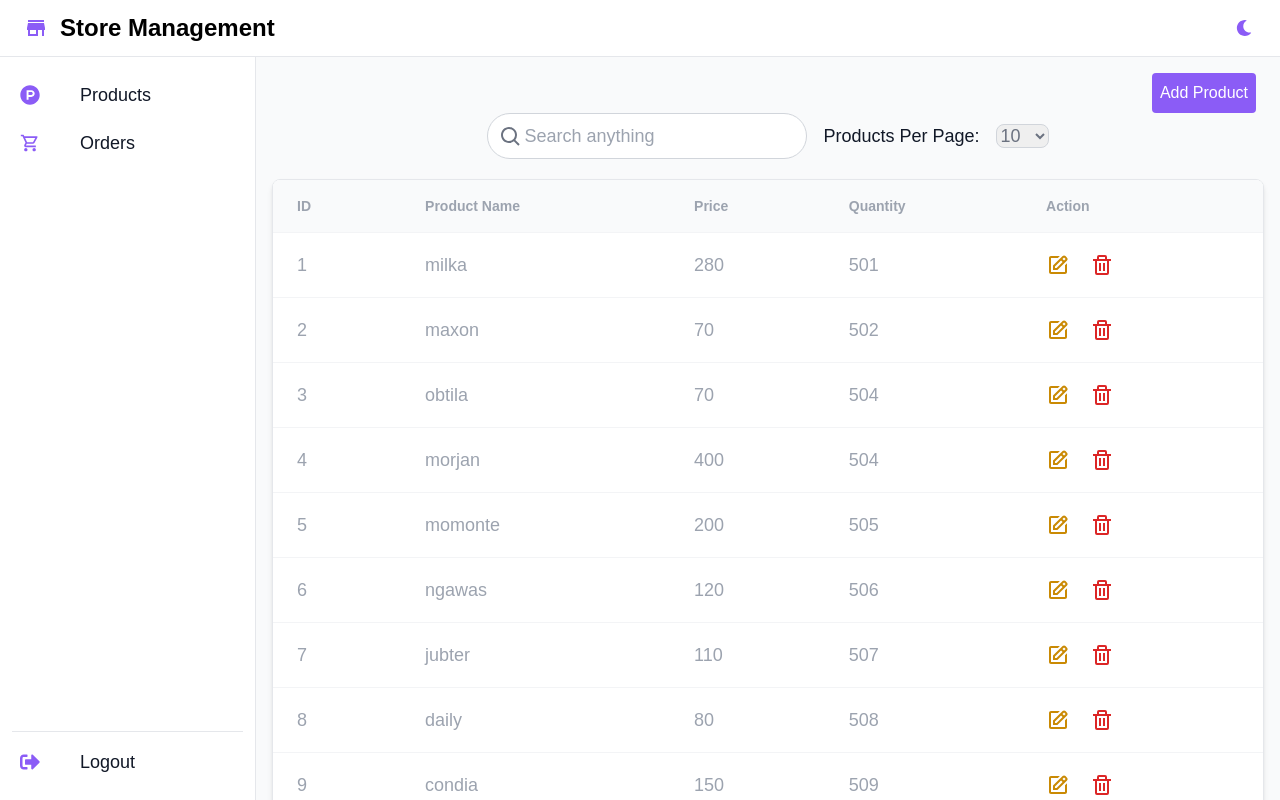
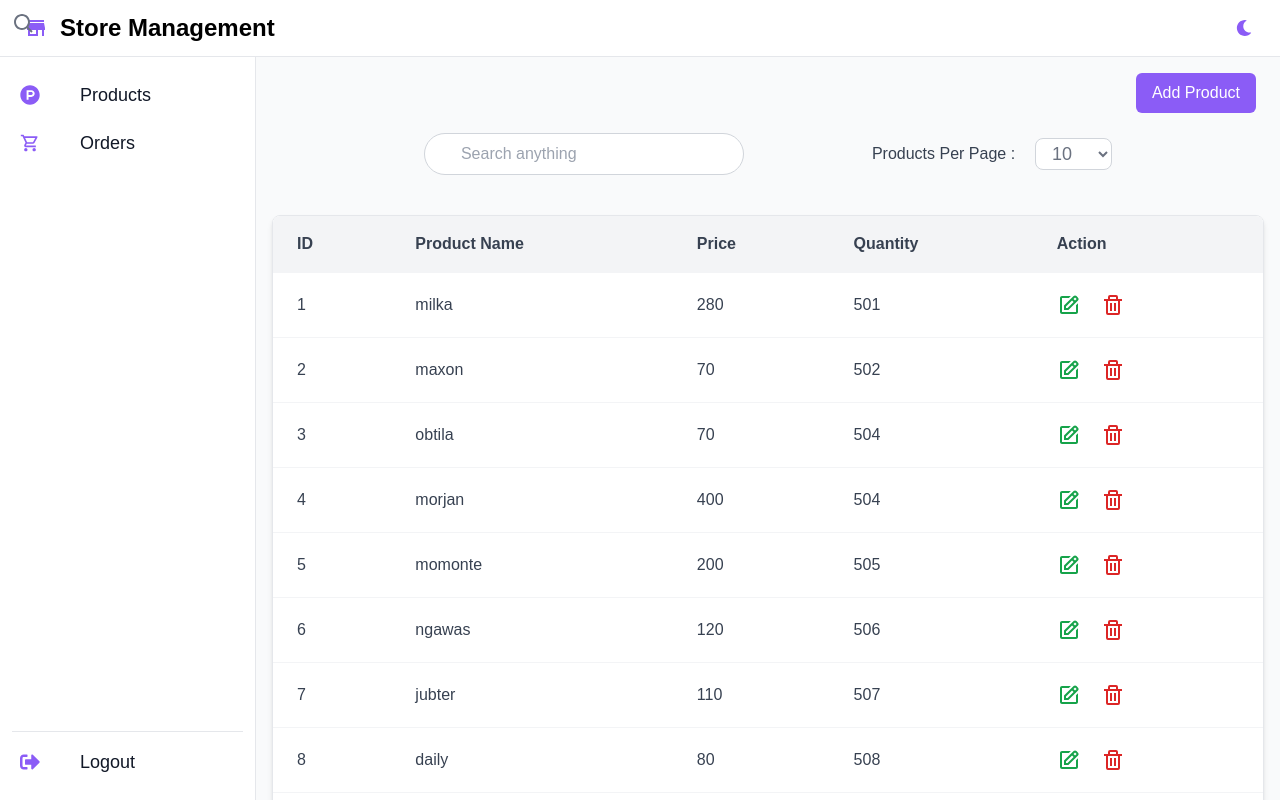
Before and after one commit to ISaak741/Store-Management, a React (Vite) app in the folder front/: page / in a window 1280 px wide. Built offline with nearby package versions, Linux system fonts and the light colour scheme.

Commit message:
Update Table Structure + InputFields

```diff
--- a/front/src/components/table/Table.jsx
+++ b/front/src/components/table/Table.jsx
@@ -16,19 +16,19 @@ const Table = ({
   return (
     <>
       <div className="overflow-hidden rounded-lg border border-gray-200  dark:border-gray-600 shadow-md m-5 mb-2 w-full">
-        <table className="w-full border-collapse bg-white text-left text-sm text-gray-400">
-          <thead className="bg-gray-50 dark:bg-gray-700">
+        <table className="w-full border-collapse bg-white text-left text-gray-700">
+          <thead className="bg-gray-100 dark:bg-gray-700">
             <tr>
               {columns.map((col) => (
                 <th
                   key={col.accessor}
                   scope="col"
-                  className="px-6 py-4 font-bold text-gray-400"
+                  className="px-6 py-4 font-bold text-gray-700"
                 >
                   {col.Header}
                 </th>
               ))}
-              <th scope="col" className="px-6 py-4  font-bold text-gray-400">
+              <th scope="col" className="px-6 py-4  font-bold text-gray-700">
                 Action
               </th>
             </tr>
@@ -45,14 +45,14 @@ const Table = ({
                 className="hover:bg-gray-50 dark:hover:bg-gray-700 dark:bg-gray-650"
               >
                 {columns.map((col) => (
-                  <td key={col.accessor} className="px-6 py-4 text-lg">
+                  <td key={col.accessor} className="px-6 py-4">
                     {product[col.accessor]}
                   </td>
                 ))}
                 <td className="px-6 py-4  flex justify-start items-center">
                   <Tooltip position="left" content=" Update">
                     <BiEdit
-                      className="text-yellow-600 text-2xl cursor-pointer"
+                      className="text-green-600 text-2xl cursor-pointer"
                       onClick={() => handleUpdateClick(product)}
                     />{" "}
                   </Tooltip>
--- a/front/src/pages/Products.jsx
+++ b/front/src/pages/Products.jsx
@@ -65,26 +65,27 @@ const Products = () => {
     <div className="flex flex-col justify-center items-center">
       <button
         onClick={handleAddClick}
-        className="text-white flex mr-2 items-center bg-violet-500 hover:bg-violet-800 p-2 rounded self-end"
+        className="text-white flex mr-2 items-center bg-violet-500 hover:bg-violet-800 px-4 py-2 rounded-md self-end"
       >
         Add Product
       </button>
-      <div className="flex gap-4 items-center">
-        <div className="relative">
+      <div className="flex w-full justify-center items-center my-5">
+        <div className="mr-32">
           <input
-            className="p-2 w-48 lg:w-80 text-lg text-gray-900 border border-gray-300 rounded-full pl-9 dark:bg-gray-700 dark:border-gray-600 dark:placeholder-gray-400 dark:text-white focus:outline-none focus:ring-offset-1 focus:ring focus:ring-violet-500"
+            className="py-2 px-3 w-48 lg:w-80 text-md text-gray-900 border border-gray-300 rounded-full pl-9 dark:bg-gray-700 dark:border-gray-600 dark:placeholder-gray-400 dark:text-white focus:outline-none focus:ring-offset-1 focus:ring focus:ring-violet-500"
             type="text"
             placeholder="Search anything"
             onChange={handleSearch}
           />
           <BiSearch className="absolute left-3 top-3 text-2xl text-gray-500" />
         </div>
-        <label htmlFor="ProductsPerPage" className="text-lg">
-          Products Per Page:
+        <div className="flex items-center">
+          <label htmlFor="ProductsPerPage" className="text-md font-light text-gray-700 mr-5">
+            Products Per Page :
           </label>
           <select
             id="ProductsPerPage"
-          className="text-lg focus:outline-none text-gray-500 dark:text-gray-400 dark:bg-gray-700 focus:ring-offset-1 focus:ring focus:ring-violet-500 border-gray-300 dark:border-gray-600 border rounded-lg"
+            className="text-lg bg-white px-3 py-1 focus:outline-none text-gray-500 dark:text-gray-400 dark:bg-gray-700 focus:ring-offset-1 focus:ring focus:ring-violet-500 border-gray-300 dark:border-gray-600 border rounded-lg"
             value={productsPerPage}
             onChange={handleProductsPerPageChange}
           >
@@ -95,6 +96,7 @@ const Products = () => {
             <option value={50}>50</option>
             <option value={100}>100</option>
           </select>
+        </div>
       </div>
 
       <Table
```
Lines whose indentation alone changed are shown as unchanged.
